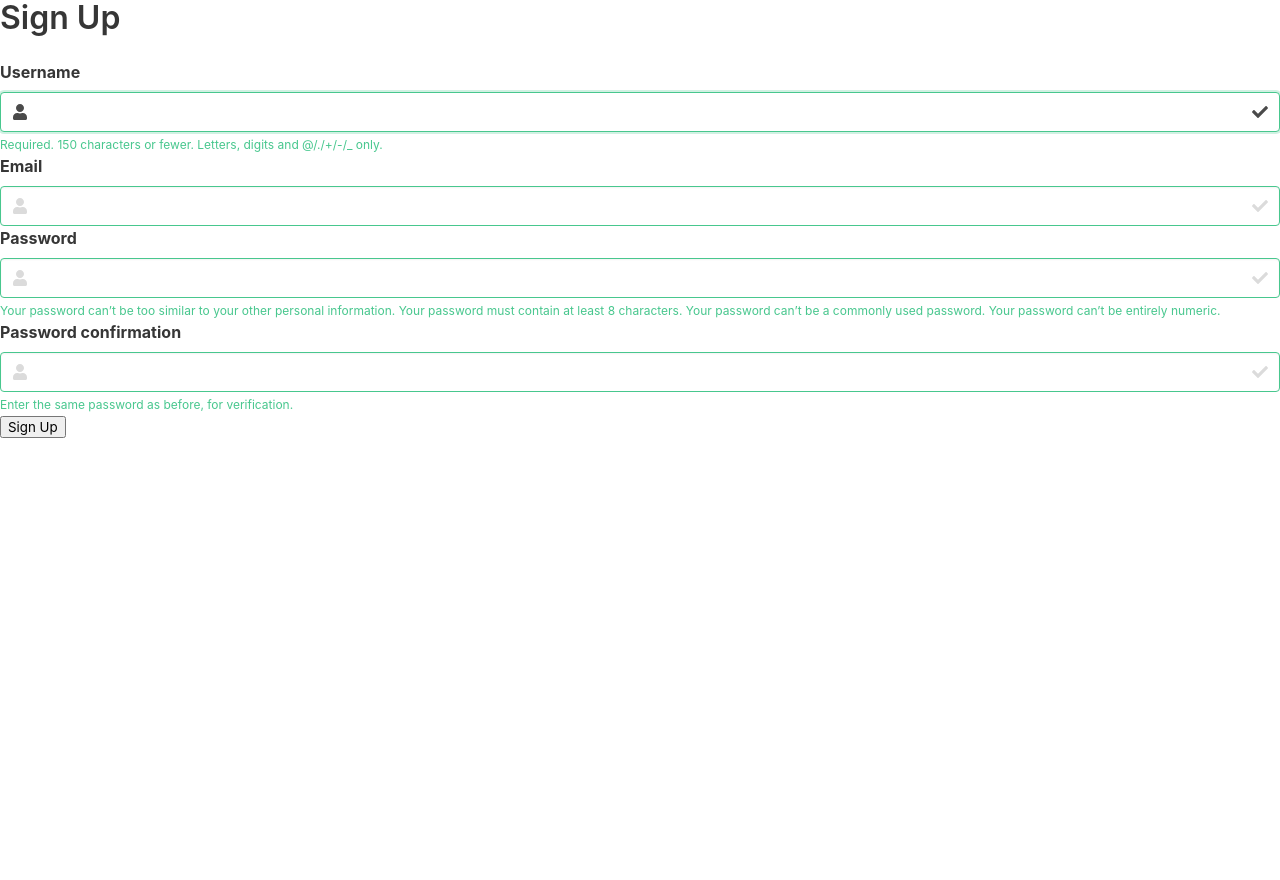
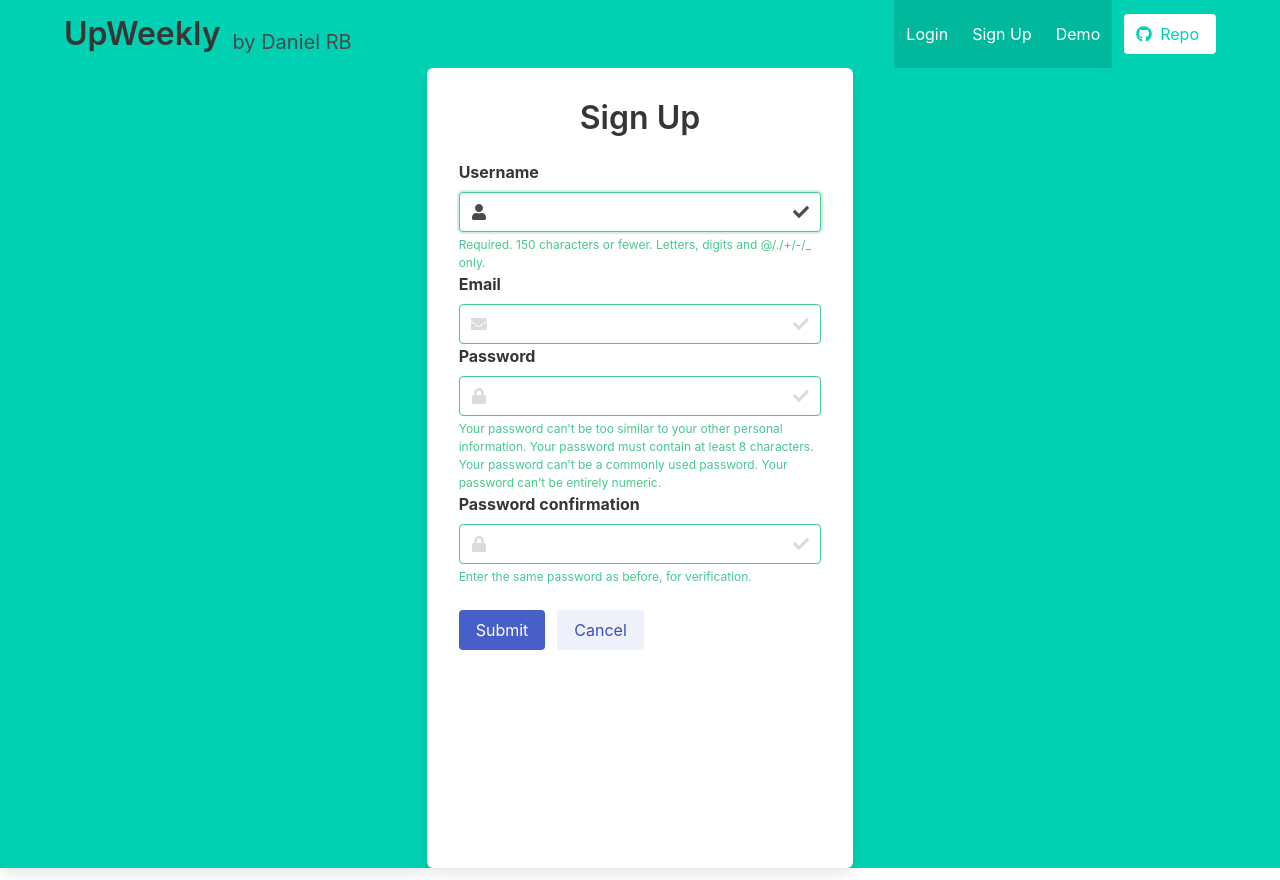
Before and after one commit to brleinad/upweekly, a Django app: page /users/signup/ in a window 1280 px wide. Before the commit the page ends 438 px from the top, so only its background shows below. Run offline with Django 3.2, Linux system fonts and the light colour scheme; some libraries are stand-ins or nearby versions.

Commit message:
More front end stuff to make things prettier and also made a generic form template to make my life easier

```diff
--- a/templates/base.html
+++ b/templates/base.html
@@ -8,16 +8,59 @@
    </head>
 
    <body>
+      <!--
+      <section class="hero is-primary is-fullheight-with-navbar">
+         <div class="hero-head">
+            -->
+            <nav class="navbar is-primary">
+               <div class="container">
+                  <div class="navbar-brand">
+                     <a href="{% url 'current_week' %}" class="navbar-item">
+                        <h1 class="title is-light">
+                           UpWeekly
+                           <h1>
+                     </a>
+                  <div class="navbar-brand">
+                     <a href="https://danielrb.dev" class="navbar-item">
+                        <h1 class="subtitle">
+                           by Daniel RB
+                           <h1>
+                     </a>
+                  </div>
+                     <span></span>
+                     <span></span>
+                     </span>
+                  </div>
+                  <div id="navbarMenuHeroA" class="navbar-menu">
+                     <div class="navbar-end">
+                  {% if user.is_authenticated %}
+                     <a href="{% url 'current_week' %}" class="navbar-item is-active">{{ user.username }}</a>
+                     <a href="{% url 'logout' %}" class="navbar-item is-active">LogOut</a>
+                  {% else %}
+                        <a href ="{% url 'login' %}" class="navbar-item is-active">
+                           Login
+                        </a>
+                        <a href ="{% url 'signup' %}" class="navbar-item is-active">
+                           Sign Up
+                        </a>
+                        <a href ="#" class="navbar-item is-active">
+                           Demo
+                        </a>
+                  {% endif %}
+                        <span class="navbar-item">
+                           <a href="https://github.com/brleinad/upweekly" class="button is-primary is-inverted">
+                              <span class="icon">
+                                 <i class="fab fa-github"></i>
+                              </span>
+                              <span>Repo</span>
+                           </a>
+                        </span>
+                     </div>
+                  </div>
+               </div>
+            </nav>
 
-
-      {% if user.is_authenticated %}
-      <!--
-      <p> Hey {{ user.username }}</p>
-         <p><a href="{% url 'logout' %}">LogOut</a></p>
-      -->
-      {% endif %}
-
-{% block content %}
-{% endblock content %}
+         {% block content %}
+         {% endblock content %}
    </body>
 </html>
--- /dev/null
+++ b/templates/form_base.html
@@ -0,0 +1,67 @@
+{% extends 'base.html' %}
+{% load upweekly_templatetags %}
+
+{% block title %}Sign Up{% endblock title %}
+{% block content %}
+<section class="hero is-fullheight has-background-primary">
+   <!--
+<div class="columns is-centered is-vcentered">
+<div class="column is-one-third is-centered has-background-light is-narrow">
+   -->
+<div class="tile is-ancestor">
+<div class="tile is-parent">
+<div class="tile is-child box is-4 has-background-primary">
+</div>
+<div class="tile is-child box is-4">
+   <div class="column ">
+      <h2 class="title has-text-dark has-text-centered">{% block form_title %}{% endblock form_title %}</h2>
+   <form method="post">
+      {% csrf_token %}
+
+      {% for error in form.non_field_errors %}
+         <p class="help is-danger">{{ error }}</p>
+      {% endfor %}
+      {% for field in form %}
+         <div class="field">
+            <label for="{{ field.id_for_label }}" class="label">
+               {{ field.label }}
+            </label>
+            <div class="control has-icons-left has-icons-right">
+               <input class="input is-success" type="{{ field.field.widget.input_type }}" name="{{ field.name }}" autofocus required id="{{ field.id_for_label }}">
+            <!-- {{ field|escape }}
+               FORM: {{ form.form.required_css_class }} -->
+            <span class="icon is-small is-left">
+               <i class="fas fa-{% icons field.field.widget.input_type %}"></i>
+            </span>
+            <span class="icon is-small is-right">
+               <i class="fas fa-check"></i>
+            </span>
+         {% for error in field.errors %}
+            <p class="help is-danger">{{ error|escape }}</p>
+         {% endfor %}
+         {% if field.help_text %}
+            <p class="help is-success">{{ field.help_text|safe }}</p>
+         {% endif %}
+         </div>
+      {% endfor %}
+
+      <br>
+      <div class="field is-grouped">
+     <div class="control">
+       <button class="button is-link" type=submit>Submit</button>
+     </div>
+     <div class="control">
+        <a class="button is-link is-light" href="{% url 'start' %}">
+          Cancel
+        </a>
+     </div>
+   </div>
+   </form>
+</div>
+</div>
+</div>
+</div>
+</section>
+
+
+{% endblock content %}
--- a/templates/signup.html
+++ b/templates/signup.html
@@ -1,40 +1,3 @@
-{% extends 'base.html' %}
+{% extends 'form_base.html' %}
 
-{% block title %}Sign Up{% endblock title %}
-{% block content %}
-<h2 class="title">Sign Up</h2>
-<form method="post">
-   {% csrf_token %}
-
-   {% for error in form.non_field_errors %}
-      <p class="help is-danger">{{ error }}</p>
-   {% endfor %}
-   {% for field in form %}
-      <div class="field">
-         <label for="{{ field.id_for_label }}" class="label">
-            {{ field.label }}
-         </label>
-         <div class="control has-icons-left has-icons-right">
-            <input class="input is-success" type="{{ field.field.widget.input_type }}" name="{{ field.name }}" autofocus required id="{{ field.id_for_label }}">
-         <!-- {{ field|escape }}
-            FORM: {{ form.form.required_css_class }} -->
-         <span class="icon is-small is-left">
-            <i class="fas fa-user"></i>
-         </span>
-         <span class="icon is-small is-right">
-            <i class="fas fa-check"></i>
-         </span>
-      <div>
-      {% for error in field.errors %}
-         <p class="help is-danger">{{ error|escape }}</p>
-      {% endfor %}
-      {% if field.help_text %}
-         <p class="help is-success">{{ field.help_text|safe }}</p>
-      {% endif %}
-   </div>
-{% endfor %}
-   <button class="btn btn-success" type="submit">Sign Up</button>
-</form>
-
-
-{% endblock content %}
+{% block form_title %}Sign Up{% endblock form_title %}
--- /dev/null
+++ b/upweekly/templatetags/upweekly_templatetags.py
@@ -0,0 +1,14 @@
+from django import template
+
+register = template.Library()
+
+
+@register.simple_tag
+def icons(icon_type):
+    icons = {
+            'text':'user',
+            'email':'envelope',
+            'password':'lock',
+            }
+
+    return icons[icon_type]
```
Also changed, not shown: templates/registration/login.html (+5 -4 lines), templates/start.html (+1 -41 lines), db.sqlite3, upweekly/templatetags/__init__.py (added).
